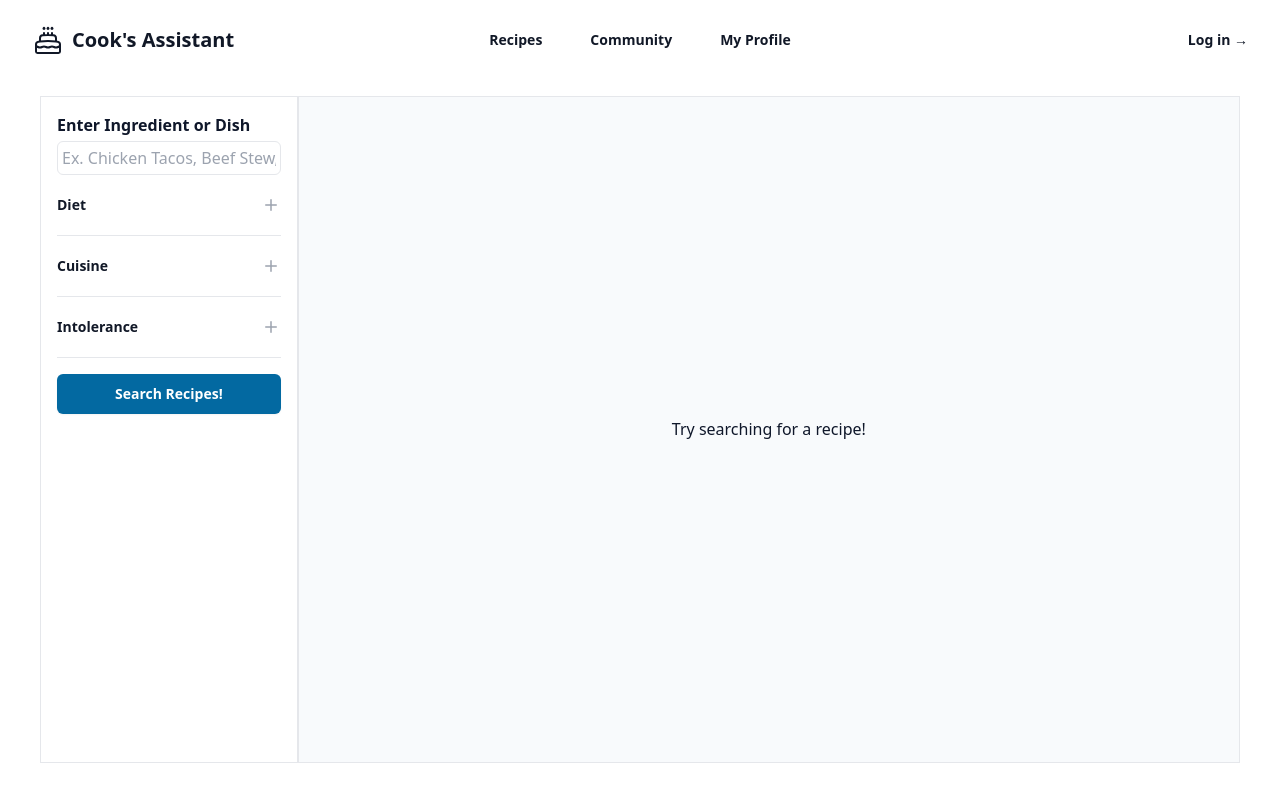
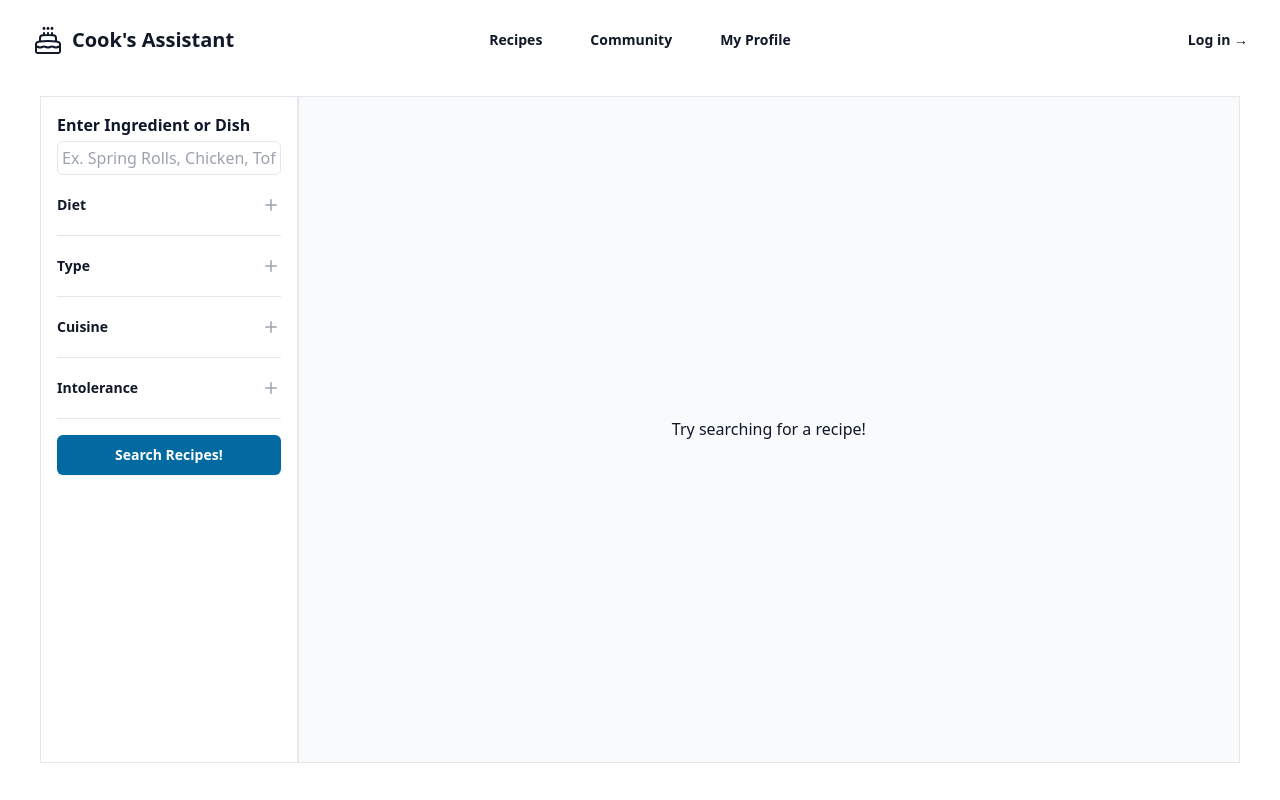
Before and after one commit to rJefferyXie/cooksassistant, a Next.js app: page /recipes in a window 1280 px wide. Built offline with nearby package versions, Linux system fonts and the light colour scheme.

Commit message:
Added types and fixed urls for dynamic routing.

```diff
--- a/src/pages/recipes.tsx
+++ b/src/pages/recipes.tsx
@@ -12,6 +12,7 @@ import Recipe from "@/interfaces/recipe";
 
 // Constants
 import Diets from "@/constants/diets";
+import Types from "@/constants/types";
 import Cuisines from "@/constants/cuisines";
 import Intolerances from "@/constants/intolerances";
 
@@ -24,6 +25,7 @@ const Recipes = () => {
   // Search Params
   const [query, setQuery] = useState('');
   const [diets, setDiets] = useState<string[]>([]);
+  const [types, setTypes] = useState<string[]>([]);
   const [cuisines, setCuisines] = useState<string[]>([]);
   const [intolerances, setIntolerances] = useState<string[]>([]);
 
@@ -38,6 +40,7 @@ const Recipes = () => {
     const params = {
       query: query,
       diets: diets,
+      types: types,
       cuisines: cuisines,
       intolerances: intolerances
     }
@@ -48,7 +51,8 @@ const Recipes = () => {
   }
 
   const navigate = (destination: string) => {
-    router.push(destination);
+    const cleanURL = destination.replace("https://spoonacular.com/", "");
+    router.push("recipes/" + cleanURL);
   }
 
   return (
@@ -61,12 +65,13 @@ const Recipes = () => {
             <label className="text-slate-900 font-semibold text-center w-full">Enter Ingredient or Dish</label>
             <input
               className="border border-gray-200 p-1 mt-1 w-full rounded-md text-slate-900"
-              placeholder="Ex. Chicken Tacos, Beef Stew, ..."
+              placeholder="Ex. Spring Rolls, Chicken, Tofu, ..."
               value={query}
               onChange={handleQueryChange}
             />
 
             <SearchFilters label="Diet" filters={Diets} selectedFilters={diets} changeFilter={setDiets}></SearchFilters>
+            <SearchFilters label="Type" filters={Types} selectedFilters={types} changeFilter={setTypes}></SearchFilters>
             <SearchFilters label="Cuisine" filters={Cuisines} selectedFilters={cuisines} changeFilter={setCuisines}></SearchFilters>
             <SearchFilters label="Intolerance" filters={Intolerances} selectedFilters={intolerances} changeFilter={setIntolerances}></SearchFilters>
 
@@ -94,7 +99,7 @@ const Recipes = () => {
                 <div
                   className="w-64 h-64 cursor-pointer relative shadow-sm shadow-black rounded-md m-3 hover:brightness-110"
                   key={idx}
-                  onClick={() => navigate('recipes/' + recipe.title.replace(" ", "-") + "-" + recipe.id)}
+                  onClick={() => navigate(recipe.spoonacularSourceUrl)}
                 >
                   <ExportedImage
                     fill
```
